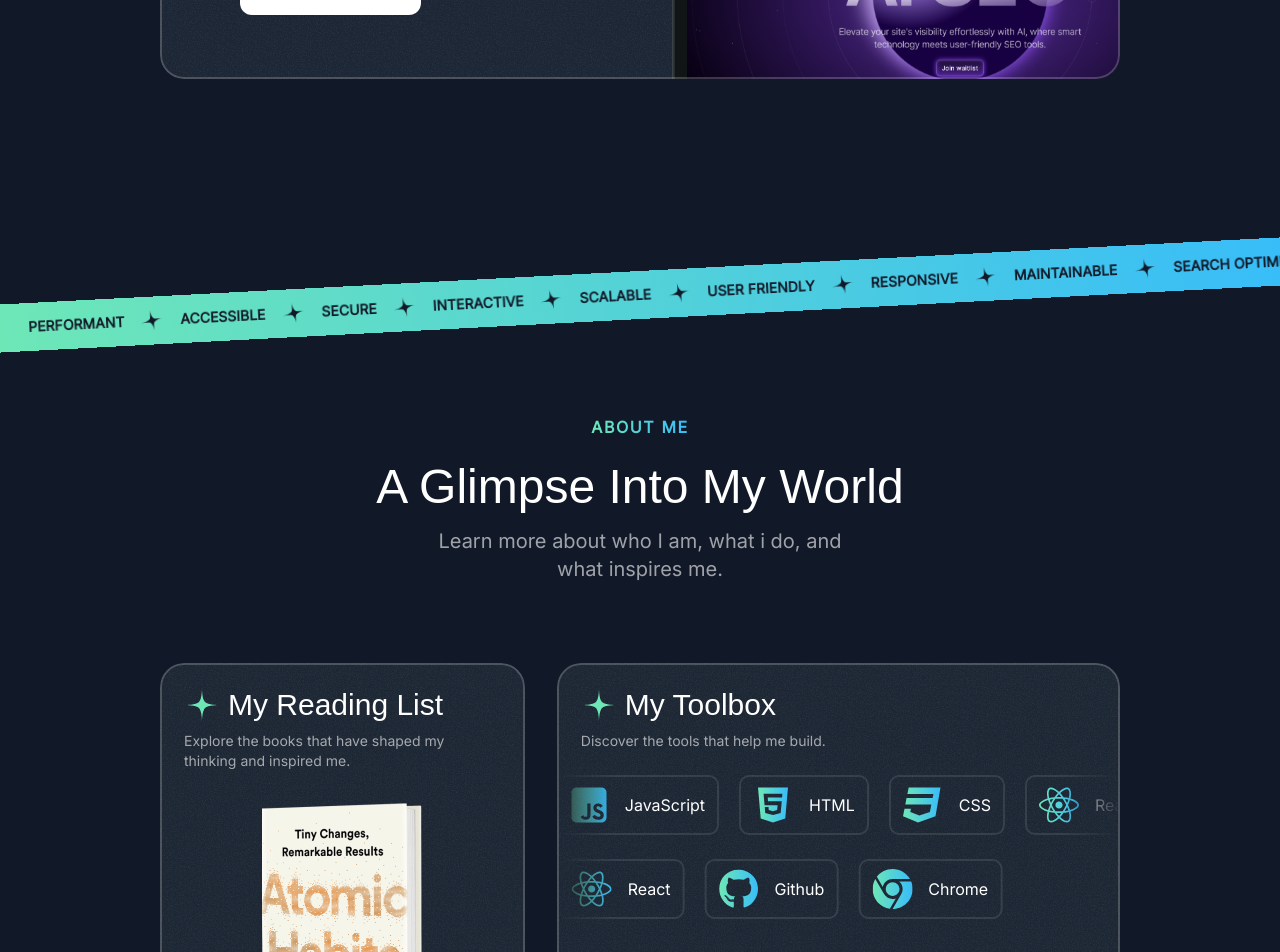
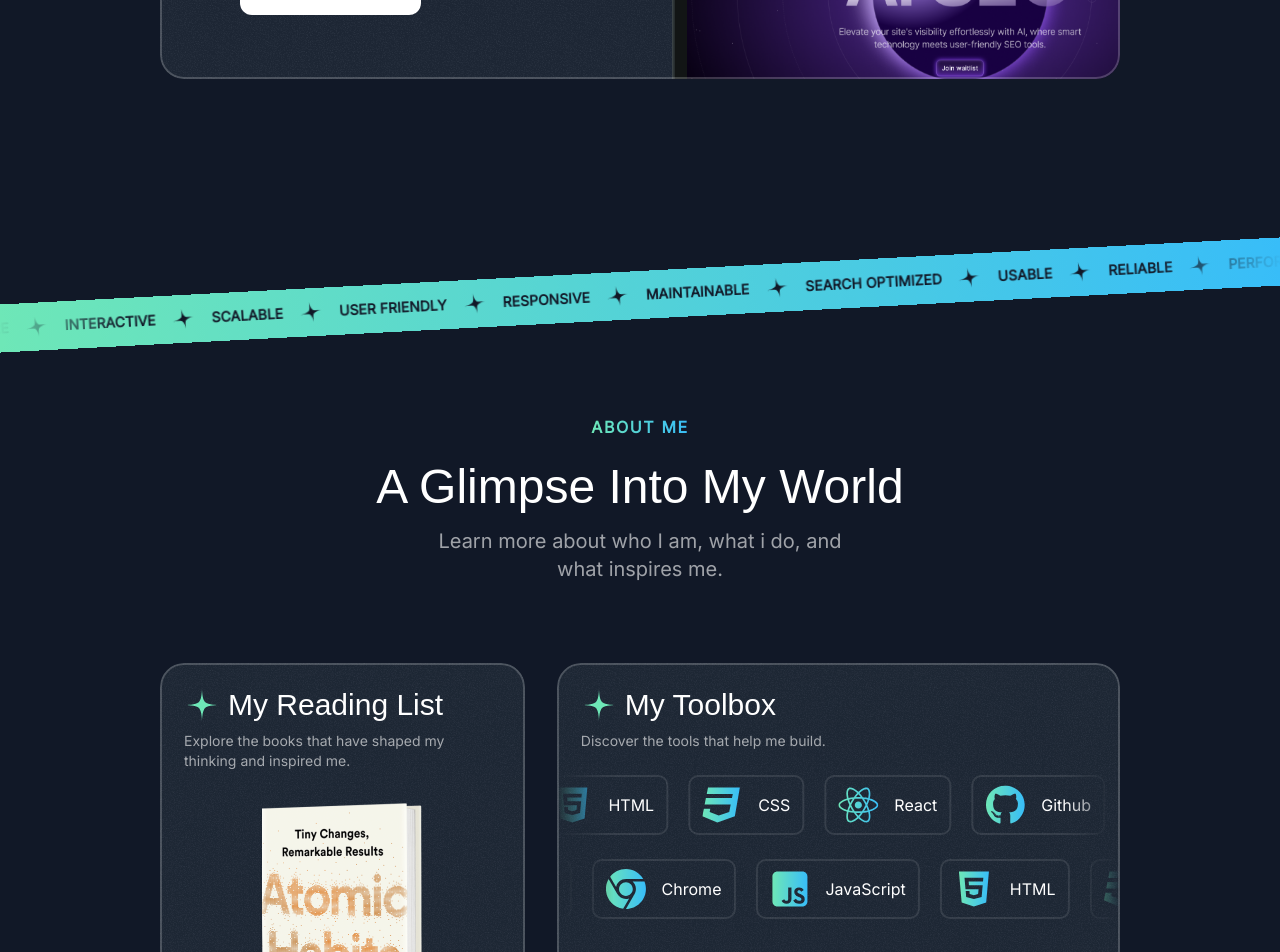
Before and after one commit to MaxiDumont/New_Portfolio, a Next.js app: page / in a window 1280 px wide. Shown: the part 2700-3652 px from the top of the page. Built offline with nearby package versions, Linux system fonts and the light colour scheme; a web font is replaced by a local one.

Commit message:
Implement animations for Toolbox and TapeSection, enhance AboutSection with drag functionality, and update Tailwind config for new keyframes

```diff
--- a/src/components/Toolbox.tsx
+++ b/src/components/Toolbox.tsx
@@ -1,5 +1,6 @@
 import { twMerge } from "tailwind-merge";
 import { Tech } from "./Tech";
+import { Fragment } from "react";
 
 export const Toolbox = ({
   Items,
@@ -23,6 +24,8 @@ export const Toolbox = ({
           itemsWrapperClassName
         )}
       >
+        {Array.from({ length: 2 }).map((_, idx) => (
+          <Fragment key={idx}>
             {Items.map((item) => (
               <div
                 key={item.title}
@@ -32,6 +35,8 @@ export const Toolbox = ({
                 <span className=" mt-2">{item.title}</span>
               </div>
             ))}
+          </Fragment>
+        ))}
       </div>
     </div>
   );
--- a/src/sections/About.tsx
+++ b/src/sections/About.tsx
@@ -1,6 +1,6 @@
+"use client";
 import { SectionHeader } from "@/components/SectionHeader";
 import { Card } from "@/components/Card";
-import StarIcon from "@/assets/icons/star.svg";
 import BookImage from "@/assets/images/book-cover.png";
 import Image from "next/image";
 import JavascriptIcon from "@/assets/icons/square-js.svg";
@@ -9,11 +9,12 @@ import CSSIcon from "@/assets/icons/css3.svg";
 import ReactIcon from "@/assets/icons/react.svg";
 import GithubIcon from "@/assets/icons/github.svg";
 import ChromeIcon from "@/assets/icons/chrome.svg";
-import { Tech } from "@/components/Tech";
 import mapImage from "@/assets/images/map.png";
 import smileEmoji from "@/assets/images/memoji-smile.png";
 import { CardHeader } from "@/components/CardHeader";
 import { Toolbox } from "@/components/Toolbox";
+import {motion } from "framer-motion";
+import { useRef } from "react";
 
 const toolboxitems = [
   {
@@ -82,6 +83,7 @@ const hobbies = [
 ];
 
 export const AboutSection = () => {
+  const contrainRef = useRef(null);
   return (
     <div className="">
       <div className="container">
@@ -106,15 +108,15 @@ export const AboutSection = () => {
 
             <Card className="h-[320px] p-0 md:col-span-3 ">
               <CardHeader
-                title="My Toolbox"
-                description="Discover the tools that help me build."
-                className="px-6 pt-6"
+              title="My Toolbox"
+              description="Discover the tools that help me build."
+              className="px-6 pt-6"
               />
-              <Toolbox Items={toolboxitems} className="mt-6" />
+              <Toolbox Items={toolboxitems} className="mt-6"  itemsWrapperClassName="animate-move-left [animation-duration:30s]"/>
               <Toolbox
-                Items={toolboxitems}
-                className="mt-6  "
-                itemsWrapperClassName="-translate-x-1/2"
+              Items={toolboxitems}
+              className="mt-6"
+              itemsWrapperClassName="translate-x-full animate-move-right [animation-duration:30s]"
               />
             </Card>
           </div>
@@ -127,21 +129,23 @@ export const AboutSection = () => {
                 description="Explore my interests and hobbies beyond the digital realms."
                 className="px-6 py-6"
               />
-              <div className="relative flex-1">
+              <div className="relative flex-1" ref={contrainRef}>
                 {hobbies.map((item, index) => (
-                  <div
+                  <motion.div
                     key={index}
                     className="inline-flex items-center gap-2 px-6 bg-gradient-to-r from-emerald-300 to-sky-400 rounded-full py-1.5 absolute"
                     style={{
                       left: item.left,
                       top: item.top,
                     }}
+                    drag
+                    dragConstraints={contrainRef}
                   >
                     <span className="font-medium text-gray-950">
                       {item.title}
                     </span>
                     <span>{item.Emoji}</span>
-                  </div>
+                  </motion.div>
                 ))}
               </div>
             </Card>
@@ -155,6 +159,8 @@ export const AboutSection = () => {
                 className="h-full w-full object-cover"
               />
               <div className="absolute top-1/2 left-1/2 -translate-x-1/2 -translate-y-1/2 size-20 rounded-full bg-gradient-to-r from-emerald-300 to-sky-400 after:content-[''] after:absolute after:inset-0 after:outline after:outline-2 after:-outline-offset-2 after:rounded-full after:outline-gray-950/30">
+              <div className="absolute inset-0 rounded-full bg-gradient-to-r from-emerald-400 to-sky-400 -z-10 animate-ping [animation-duration:2s]" > </div>
+              <div className="absolute inset-0 rounded-full bg-gradient-to-r from-emerald-400 to-sky-400 -z-10 " > </div>
                 <Image src={smileEmoji} alt="smile emoji" className="size-20" />
               </div>
             </Card>
--- a/src/sections/Tape.tsx
+++ b/src/sections/Tape.tsx
@@ -12,18 +12,18 @@ const words = [
   "Maintainable",
   "Search Optimized",
   "Usable",
-  "Reliable",
+  "Reliable"
 ];
 export const TapeSection = () => {
   return (
     <div className="py-16 lg:py-24 overflow-x-clip ">
       <div className="bg-gradient-to-r from-emerald-300 to-sky-400  -rotate-3 -mx-1">
-        <div className="flex [mask-image:linear-gradient(to_right,transparent,black_10%.black_90%,transparent)] ">
-          <div className="flex flex-none gap-4 pr-4 py-3 animate-move-left">
-            {[...new Array(2)].fill(1).map((_, idx) => (
+        <div className="flex" style={{ maskImage: "linear-gradient(to right, transparent, black 10%, black 90%, transparent)" }}>
+          <div className="flex flex-none gap-4 pr-4 py-3 [animation-duration:30s] animate-move-left">
+            {Array.from({ length: 2 }).map((_, idx) => (
               <Fragment key={idx}>
               {words.map((word: string) => (
-                  <div key={word} className="inline-flex gap-4 items-center">
+          <div key={word + idx} className="inline-flex gap-4 items-center">
           <span className="text-gray-900 uppercase font-extrabold text-sm ">
             {word}
           </span>
--- a/tailwind.config.ts
+++ b/tailwind.config.ts
@@ -28,7 +28,8 @@ const config: Config = {
       },
       animation:{
         "ping-large": "ping-large 1s ease-in-out infinite",
-        "move-left": "move-left 5s ease-in-out infinite",
+        "move-left": "move-left 5s linear infinite",
+        "move-right": "move-right 5s linear infinite",
       },
       keyframes:{
         "ping-large":{
@@ -36,18 +37,19 @@ const config: Config = {
             transform: "scale(3)",
             opacity:"0"
           },
+
         },
         'move-left': {
-          '0%': {
-            transform: 'translateX(0%)',
-          },
-          '50%': {
-            transform: 'translateX(50px)',
-          },
+          '0%': { transform: 'translateX(0)' },
+          '100%': { transform: 'translateX(-50%)' },
         },
+        'move-right': {
+          '0%': { transform: 'translateX(-50%)' },
+          '100%': { transform: 'translateX(0)' },
       },
     },
   },
   plugins: [],
+},
 };
 export default config;
```
Lines whose indentation alone changed are shown as unchanged.
